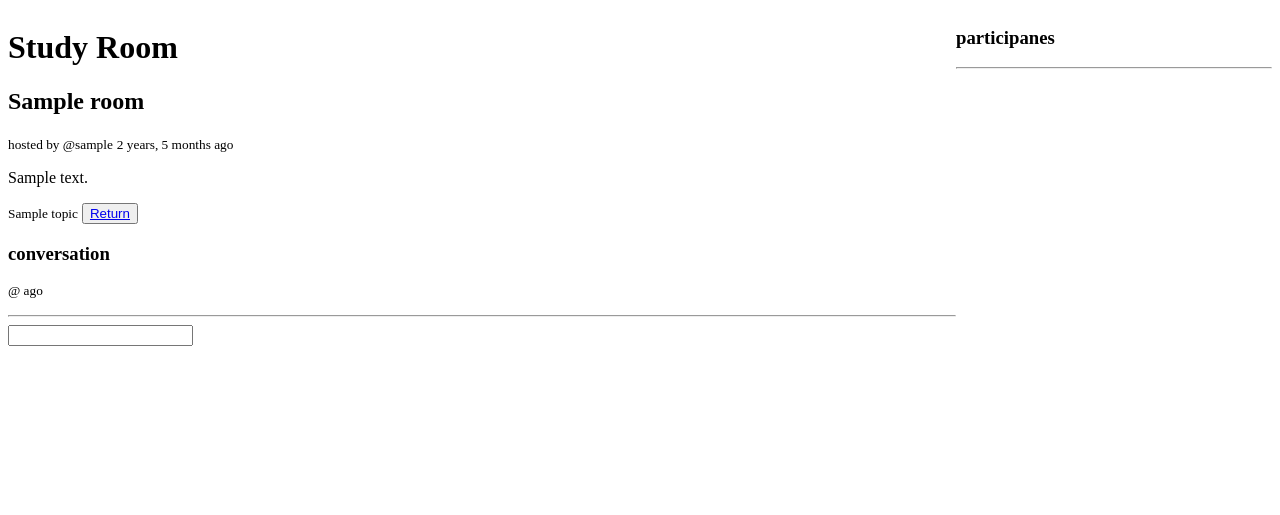
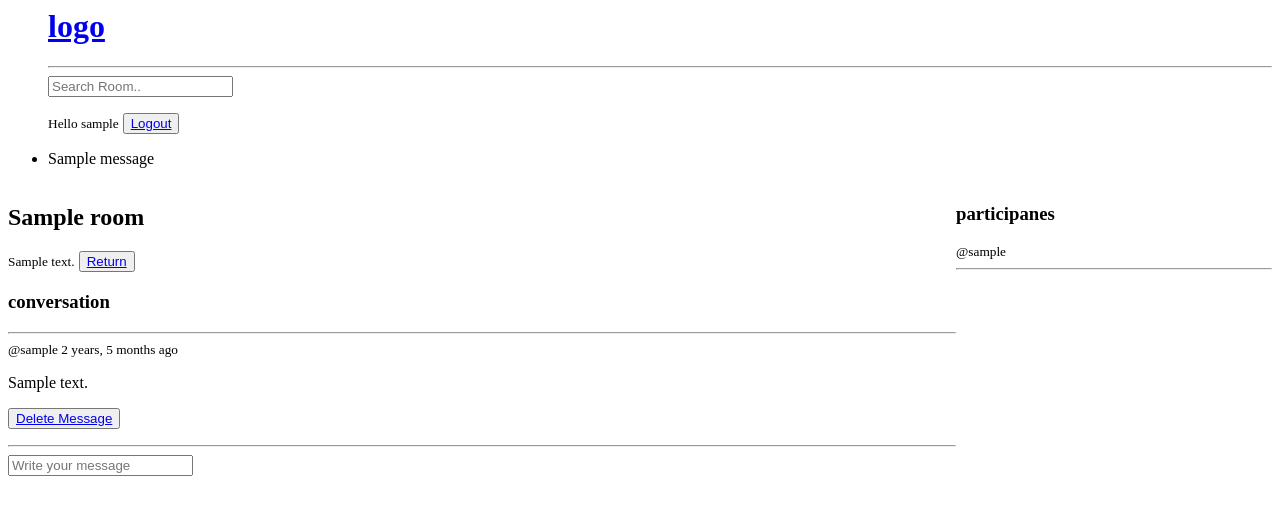
Before and after one commit to alejandroBarraza/chatApp, a Django app: page /room/1/ in a window 1280 px wide. Shown: the top 515 px of the page. Run offline with Django 4.2, Linux system fonts and the light colour scheme; a user stored in the database is signed in; tables that the repository leaves empty hold one stand-in row (values such as "Sample post"); one stand-in notice (Sample message) is shown.

Commit message:
activity feed layout

```diff
--- a/base/templates/base/room.html
+++ b/base/templates/base/room.html
@@ -1,3 +1,6 @@
+{% extends 'main.html' %}
+
+{% block content %}
 <style>
     .room-container{
         display: grid;
@@ -5,26 +8,22 @@
     }
 </style>
 
+
 <div class="room-container">
     <div>
-        <div class="title-wrappper">
-            <h1>Study Room</h1>
         <h2>{{room.name}}</h2>
-            <small>hosted by  @{{room.host}}</small>
-            <small>{{room.created|timesince}} ago</small>
-            <p>
-                {{room.description}}
-            </p>
-            <small>{{room.topic.name}}</small>
+        <small>{{room.description}}</small>
         <button><a href="/">Return</a></button>
-        </div>
 
-        <div class="commment-wrapper">
+
+
+        <div class="conversation-wrapper">
             <h3>
                 conversation
                 </h3>
-            <div class="conversation-wrapper">
-                {% for message in messages %}
+                <hr>
+
+            {% for message in room_messages %}
             <div>
                 <small>
                     @{{message.user}} {{message.created|timesince}} ago
@@ -32,11 +31,11 @@
                 <p>{{message.body}}</p>
 
                 {% if request.user == message.user %}
-                    <div>
+                <div class="comment-form">
                     <form method="POST" actions="">
                         {% csrf_token %}
                         <button>
-                            <a href="">Delete Message</a>
+                        <a href="{% url 'delete-message' message.id %}">Delete Message</a>
                         </button>
                     </form>
                 </div>
@@ -45,23 +44,28 @@
             {% endfor %}
             </div>
         </div>
-        </div>
 
         {% if request.user.is_authenticated %}
         <div class="comment-form">
             <form method="POST" action="">
                 {% csrf_token %}
-                <input type="text" name="body" id="body">
+                <input type="text" name="body" id="body" placeholder="Write your message">
             </form>
         </div>
         {% endif %}
     </div>
 
+
     <div class="participants-container">
-        <div class="participants-wrapper">
         <h3>participanes</h3>
+        {% for partcipant in room_participants %}
+        <div>
+            <small>@{{partcipant}}</small>
+        </div>
+        {% endfor %}
     <hr>
-        </div>
-    </div>
 
-</div>
+
+<div/>
+
+{% endblock content %}
```
Lines whose indentation alone changed are shown as unchanged.
